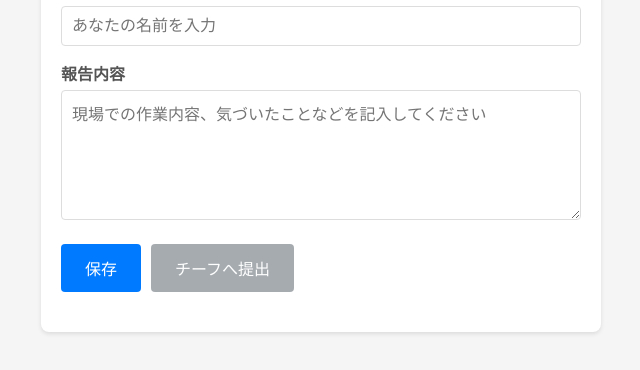
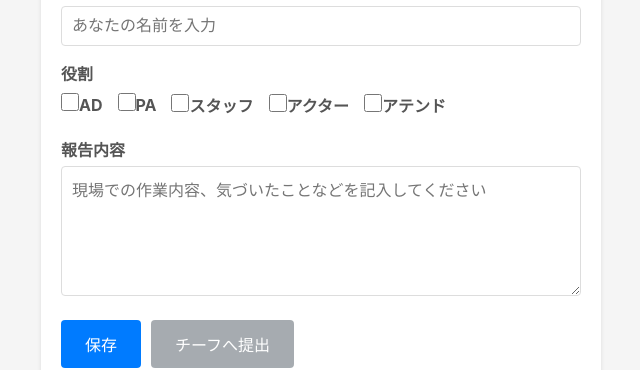
Before and after one commit to itoshu008/GENBAREPOT, a React (Vite) app in the folder client/: page / in a window 1280 px wide. Shown: the part 397-767 px from the top of the page, without its empty margins (319-959 px from the left). Built offline with nearby package versions, Linux system fonts and the light colour scheme; no server answers.

Commit message:
スタッフページ: スタッフ名の下にAD・PA・スタッフ・アクター・アテンドのチェックボックスを追加

```diff
--- a/client/src/pages/StaffPage.css
+++ b/client/src/pages/StaffPage.css
@@ -173,6 +173,34 @@
   border-radius: 4px;
 }
 
+.checkbox-group {
+  display: flex;
+  flex-wrap: wrap;
+  gap: 15px;
+  margin-top: 8px;
+}
+
+.checkbox-label {
+  display: flex;
+  align-items: center;
+  gap: 6px;
+  cursor: pointer;
+  font-weight: normal;
+  user-select: none;
+}
+
+.checkbox-label input[type="checkbox"] {
+  width: 18px;
+  height: 18px;
+  cursor: pointer;
+  margin: 0;
+}
+
+.checkbox-label:has(input:disabled) {
+  opacity: 0.6;
+  cursor: not-allowed;
+}
+
 /* スマホ対応 */
 @media (max-width: 768px) {
   .staff-page {
--- a/client/src/pages/StaffPage.tsx
+++ b/client/src/pages/StaffPage.tsx
@@ -15,6 +15,19 @@ function StaffPage() {
   const [selectedSite, setSelectedSite] = useState<Site | null>(null);
   const [location, setLocation] = useState<string>("");
   const [staffName, setStaffName] = useState<string>("");
+  const [staffRoles, setStaffRoles] = useState<{
+    ad: boolean;
+    pa: boolean;
+    staff: boolean;
+    actor: boolean;
+    attend: boolean;
+  }>({
+    ad: false,
+    pa: false,
+    staff: false,
+    actor: false,
+    attend: false,
+  });
   const [reportContent, setReportContent] = useState<string>("");
   const [sites, setSites] = useState<Site[]>([]);
   const [loading, setLoading] = useState<boolean>(false);
@@ -53,12 +66,31 @@ function StaffPage() {
     }
   }, [selectedSiteId, filteredSites]);
 
-  // 場所が変更されたら現場選択をリセット
+  // 場所が変更されたら現場選択をリセット、または自動選択
   useEffect(() => {
-    setSelectedSiteId(null);
-    setSelectedSite(null);
-    setLocation(selectedLocation || "");
-  }, [selectedLocation]);
+    if (selectedLocation) {
+      const filtered = sites.filter((s) => s.location === selectedLocation);
+      // 該当する現場が1つだけなら自動選択
+      if (filtered.length === 1) {
+        const site = filtered[0];
+        setSelectedSiteId(site.id || null);
+        setSelectedSite(site);
+        if (site.location) {
+          setLocation(site.location);
+        }
+      } else {
+        // 複数または0件の場合はリセット
+        setSelectedSiteId(null);
+        setSelectedSite(null);
+        setLocation(selectedLocation);
+      }
+    } else {
+      // 場所が未選択の場合はリセット
+      setSelectedSiteId(null);
+      setSelectedSite(null);
+      setLocation("");
+    }
+  }, [selectedLocation, sites]);
 
   const loadSites = async () => {
     try {
@@ -233,6 +265,17 @@ function StaffPage() {
             if (report.staff_report_content) {
               setReportContent(report.staff_report_content);
             }
+            // 役割を反映
+            if (report.staff_roles) {
+              const roles = report.staff_roles.split(",");
+              setStaffRoles({
+                ad: roles.includes("AD"),
+                pa: roles.includes("PA"),
+                staff: roles.includes("スタッフ"),
+                actor: roles.includes("アクター"),
+                attend: roles.includes("アテンド"),
+              });
+            }
           }
         }
       } catch (error) {
@@ -358,6 +401,67 @@ function StaffPage() {
           </div>
 
           <div className="form-group">
+            <label>役割</label>
+            <div className="checkbox-group">
+              <label className="checkbox-label">
+                <input
+                  type="checkbox"
+                  checked={staffRoles.ad}
+                  onChange={(e) =>
+                    setStaffRoles({ ...staffRoles, ad: e.target.checked })
+                  }
+                  disabled={loading || !canEdit}
+                />
+                AD
+              </label>
+              <label className="checkbox-label">
+                <input
+                  type="checkbox"
+                  checked={staffRoles.pa}
+                  onChange={(e) =>
+                    setStaffRoles({ ...staffRoles, pa: e.target.checked })
+                  }
+                  disabled={loading || !canEdit}
+                />
+                PA
+              </label>
+              <label className="checkbox-label">
+                <input
+                  type="checkbox"
+                  checked={staffRoles.staff}
+                  onChange={(e) =>
+                    setStaffRoles({ ...staffRoles, staff: e.target.checked })
+                  }
+                  disabled={loading || !canEdit}
+                />
+                スタッフ
+              </label>
+              <label className="checkbox-label">
+                <input
+                  type="checkbox"
+                  checked={staffRoles.actor}
+                  onChange={(e) =>
+                    setStaffRoles({ ...staffRoles, actor: e.target.checked })
+                  }
+                  disabled={loading || !canEdit}
+                />
+                アクター
+              </label>
+              <label className="checkbox-label">
+                <input
+                  type="checkbox"
+                  checked={staffRoles.attend}
+                  onChange={(e) =>
+                    setStaffRoles({ ...staffRoles, attend: e.target.checked })
+                  }
+                  disabled={loading || !canEdit}
+                />
+                アテンド
+              </label>
+            </div>
+          </div>
+
+          <div className="form-group">
             <label>報告内容</label>
             <textarea
               value={reportContent}
--- a/client/src/services/reportsApi.ts
+++ b/client/src/services/reportsApi.ts
@@ -20,6 +20,7 @@ export interface Report {
   chief_name?: string;
   status: ReportStatus;
   staff_name?: string;
+  staff_roles?: string;
   report_content?: string;
   staff_report_content?: string;
   chief_report_content?: string;
```
Also changed, not shown: 2 other files (tests, documents, lock files or other folders).
